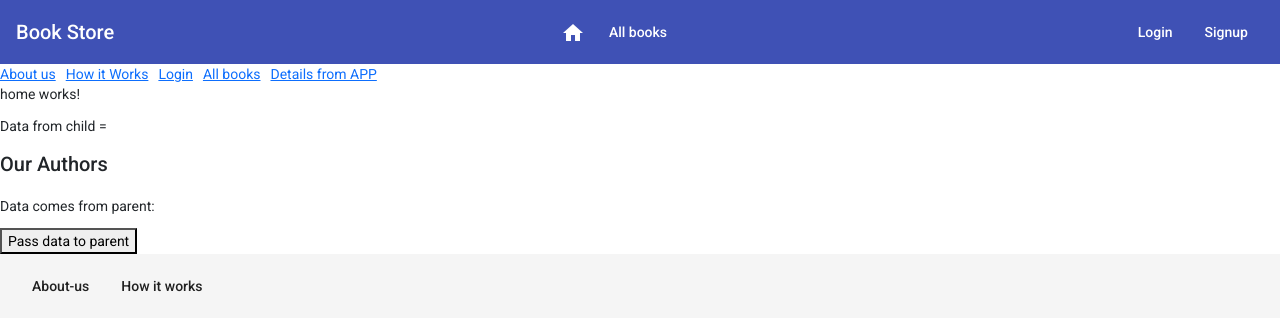
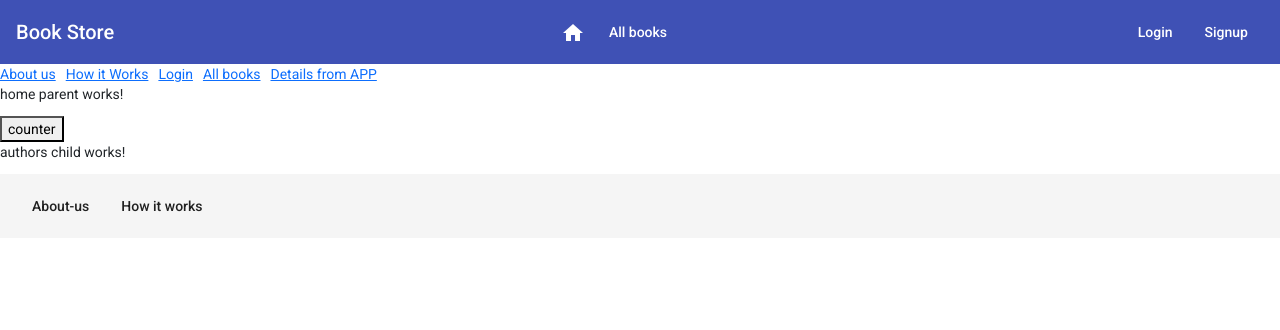
Before and after one commit to krunalp-pulse/book-store-angular, an Angular app in the folder bookStoreApp/: page / in a window 1280 px wide. Shown: the top 330 px of the page. Built offline with nearby package versions, Linux system fonts and the light colour scheme.

Commit message:
ngOnChanges lifecycle hook in Angular

```diff
--- a/bookStoreApp/src/app/public-components/home/home.component.html
+++ b/bookStoreApp/src/app/public-components/home/home.component.html
@@ -1,4 +1,3 @@
-<p>home works!</p>
-<p>Data from child = {{_testService.myData}}</p>
-<h2>Our Authors</h2>
-<app-authors></app-authors>
+<p>home parent works!</p>
+<button (click)="counter()">counter</button>
+<app-authors [data]="count"></app-authors>
--- a/bookStoreApp/src/app/public-components/home/home.component.ts
+++ b/bookStoreApp/src/app/public-components/home/home.component.ts
@@ -1,5 +1,4 @@
 import { Component, OnInit } from '@angular/core';
-import { TestService } from 'src/app/shared/services/test.service';
 
 @Component({
   selector: 'app-home',
@@ -7,7 +6,12 @@ import { TestService } from 'src/app/shared/services/test.service';
   styleUrls: ['./home.component.scss'],
 })
 export class HomeComponent implements OnInit {
-  constructor(public _testService: TestService) {}
+  public count: number = 0;
+  constructor() {}
 
   ngOnInit(): void {}
+
+  public counter(): void {
+    this.count++;
+  }
 }
--- a/bookStoreApp/src/app/shared/components/authors/authors.component.html
+++ b/bookStoreApp/src/app/shared/components/authors/authors.component.html
@@ -1,3 +1 @@
-<p>Data comes from parent: {{data}}</p>
-
-<button (click)="btnClick()">Pass data to parent</button>
+<p>authors child works!</p>
--- a/bookStoreApp/src/app/shared/components/authors/authors.component.ts
+++ b/bookStoreApp/src/app/shared/components/authors/authors.component.ts
@@ -1,21 +1,19 @@
-import { Component, OnInit, Output } from '@angular/core';
-import { TestService } from '../../services/test.service';
+import { Component, Input, OnChanges, OnInit, SimpleChanges } from '@angular/core';
 
 @Component({
   selector: 'app-authors',
   templateUrl: './authors.component.html',
   styleUrls: ['./authors.component.scss']
 })
-export class AuthorsComponent implements OnInit {
+export class AuthorsComponent implements OnInit, OnChanges {
 
-  public data: number;
+  @Input() data: number;
+  constructor() { }
 
-  constructor(private _testService: TestService) { }
+  ngOnChanges(changes: SimpleChanges): void {
+    console.log(changes);
+  }
 
   ngOnInit(): void {
   }
-  public btnClick(): void{
-    // this.myData.emit('This text is from child component');
-    this._testService.myData = "This text is from child component";
-  }
 }
```
